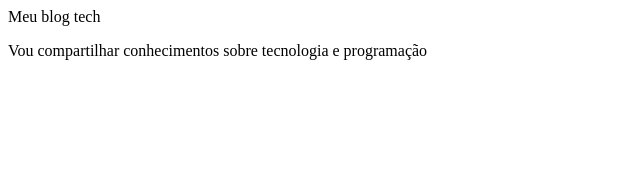
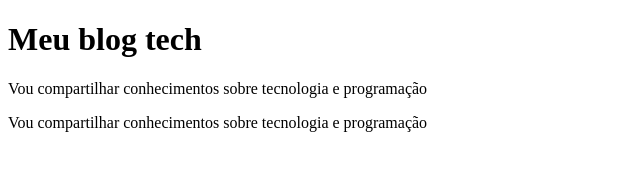
Before and after one commit to lochcarlos-ui/Educa-oDigital1A26, a plain HTML site: page index.html in a window 1280 px wide. Shown: the whole page, without its empty margins (0-640 px from the left). Drawn offline with Linux system fonts and the light colour scheme.

Commit message:
primeira estrutura

```diff
--- a/index.html
+++ b/index.html
@@ -1,3 +1,18 @@
-<p>Meu blog tech</p>
+<!DOCTYPE html>
 
+<html lang="en">
+<head>
+<meta charset="UTF-8">
+<meta name="viewport" content="width=device-width, initial-scale=1.0">
+<title>blog</title>
+</head>
+<body>
+</body>
+</html>
+<header>
+<h1>Meu blog tech</h1>
 <p>Vou compartilhar conhecimentos sobre tecnologia e programação</p>
+</header>
+<p>Vou compartilhar conhecimentos sobre tecnologia e programação</p>
+</body>
+</html>
```
